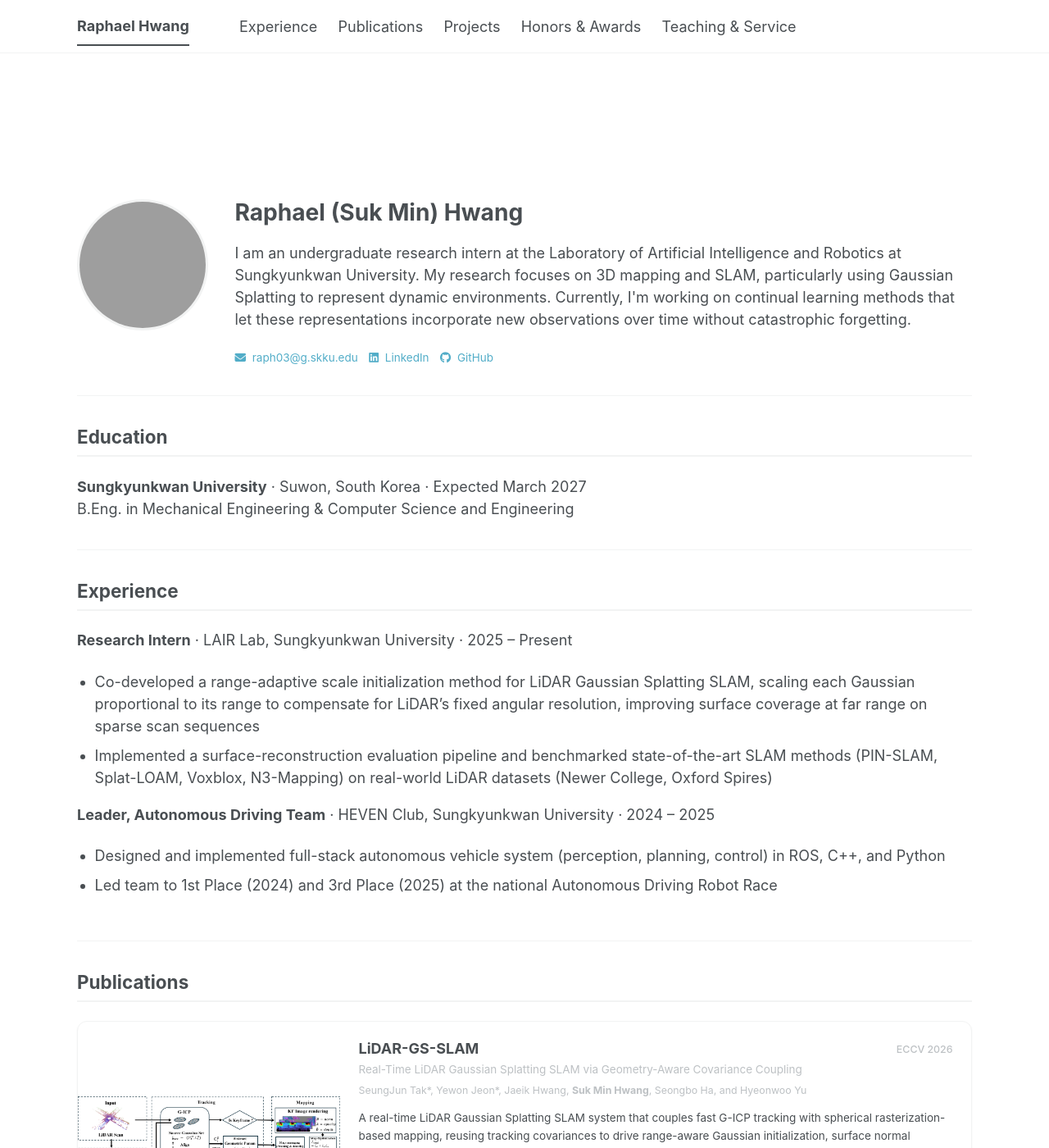
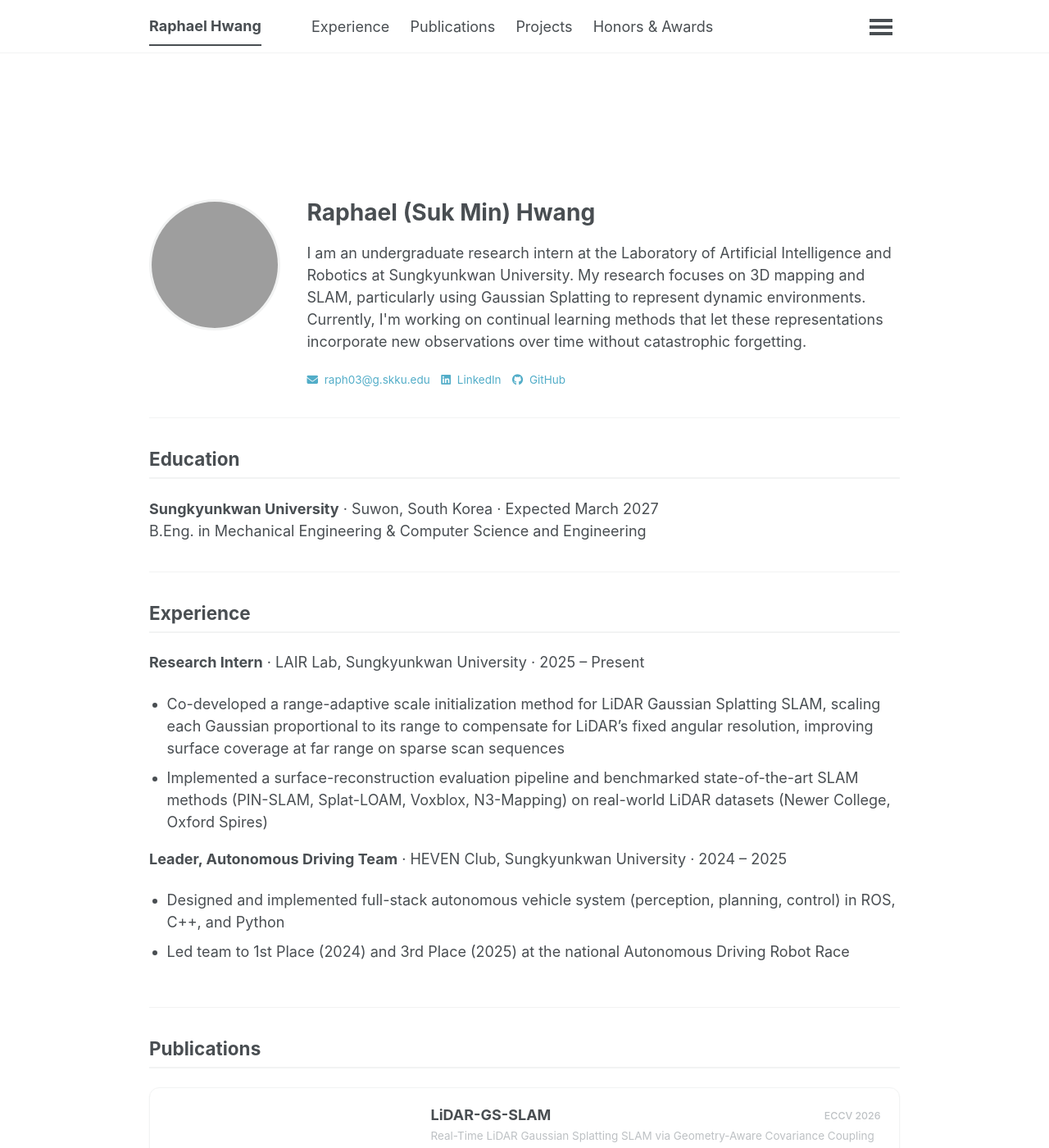
Before and after one commit to flyingKangaroo1/flyingKangaroo1.github.io, a Jekyll site: the page built from _pages/about.md, in a window 1280 px wide and 1400 px high. Shown: the whole window at 82% size. Built offline with Jekyll 4.4.1, drawn with Linux system fonts in a browser that asks for light colours; a style sheet for code colours, icons or effects is not loaded; grey boxes are pictures that could not be loaded.

Commit message:
Revert "Widen homepage content width to 1200px"
This reverts commit f3f34f51a668451757e1d635ccabf0176d029237.

```diff
--- a/_sass/layout/_home.scss
+++ b/_sass/layout/_home.scss
@@ -3,7 +3,7 @@ html {
 }
 
 .home-wrapper {
-  max-width: 1200px;
+  max-width: 1024px;
   margin: 0 auto;
   padding-top: calc(#{$masthead-height} + 2em);
   padding-bottom: 4em;
--- a/_sass/layout/_masthead.scss
+++ b/_sass/layout/_masthead.scss
@@ -26,7 +26,7 @@
 
   &__inner-wrap {
     @include clearfix;
-    max-width: 1200px;
+    max-width: 1024px;
     margin: 0 auto;
     padding: 0.5em 2em;
     font-family: $sans-serif-narrow;
```
